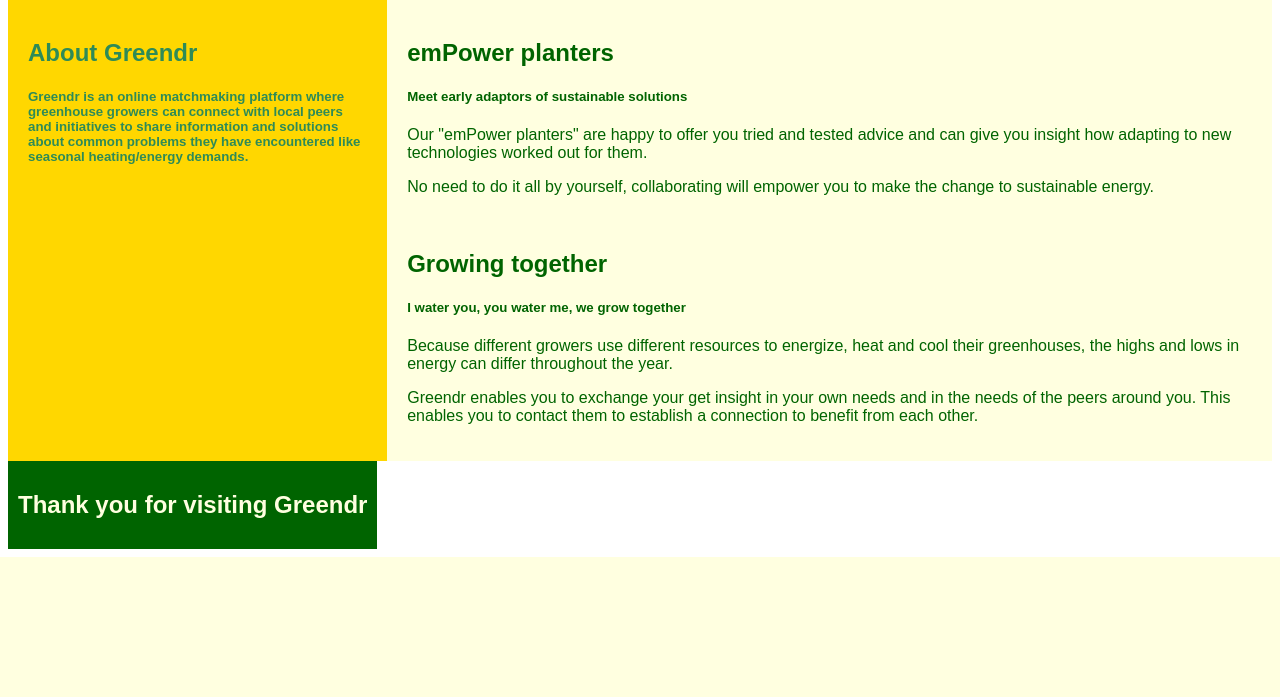
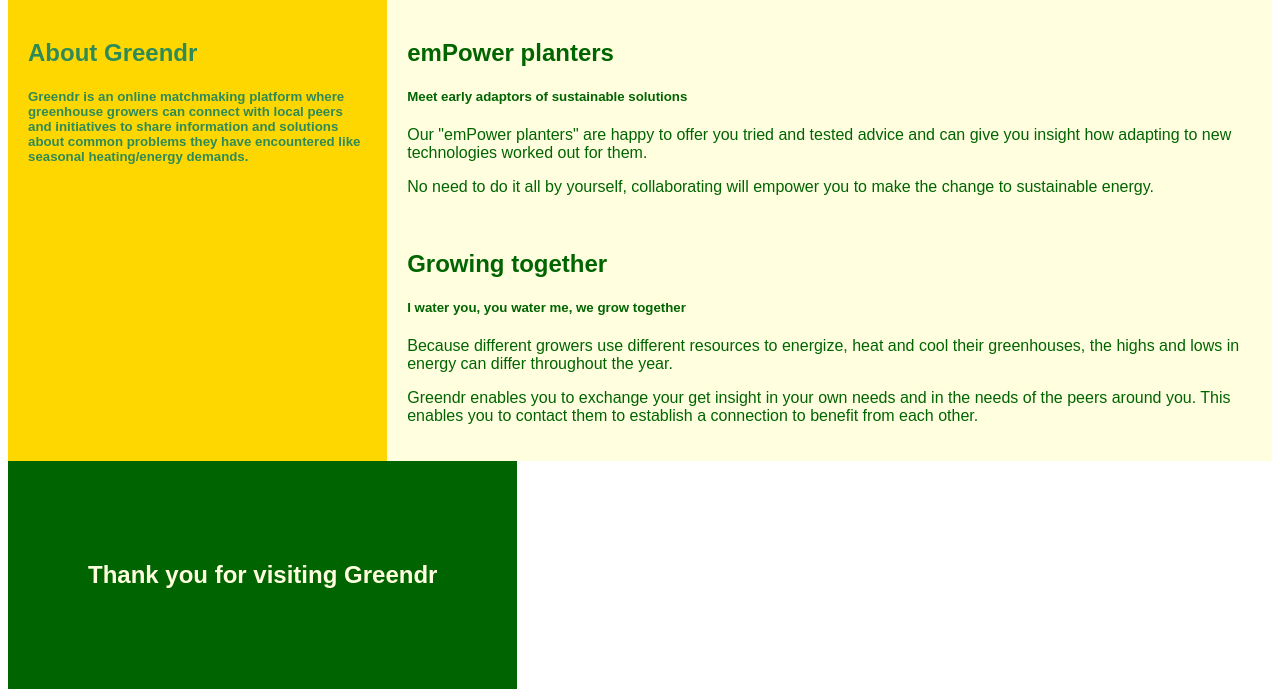
Before and after one commit to moerastrid/greendr_website, a PHP site: page /test.php in a window 1280 px wide. Shown: the part 348-1045 px from the top of the page. Before the commit the page ends 905 px from the top, so only its background shows below. Run offline with PHP 8.4, Linux system fonts and the light colour scheme.

Commit message:
Update test.php

```diff
--- a/test.php
+++ b/test.php
@@ -59,7 +59,7 @@
 	}
    .footer {
 	display: block;
-	padding: 10px;
+	padding: 80px;
 	text-align: center;
 	background: DarkGreen;
 	color: LightYellow;
```
